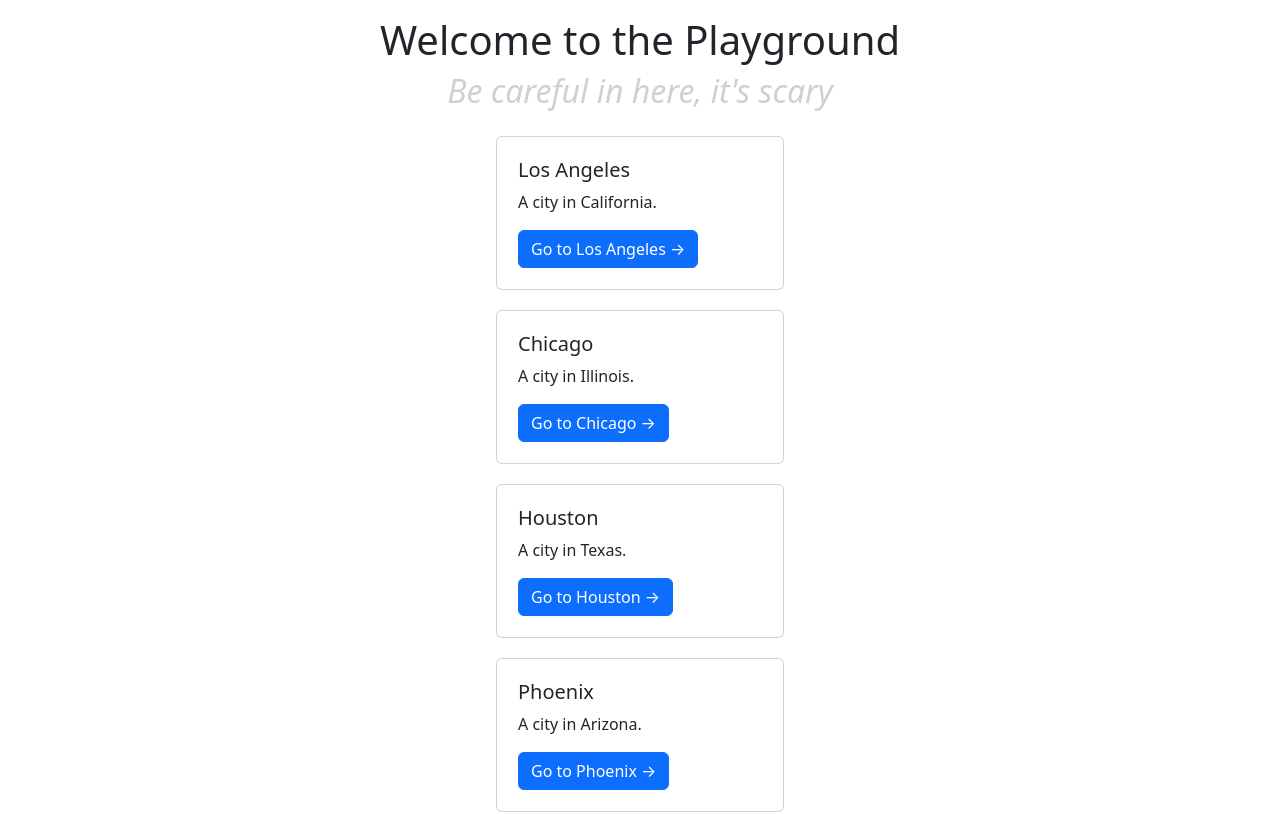
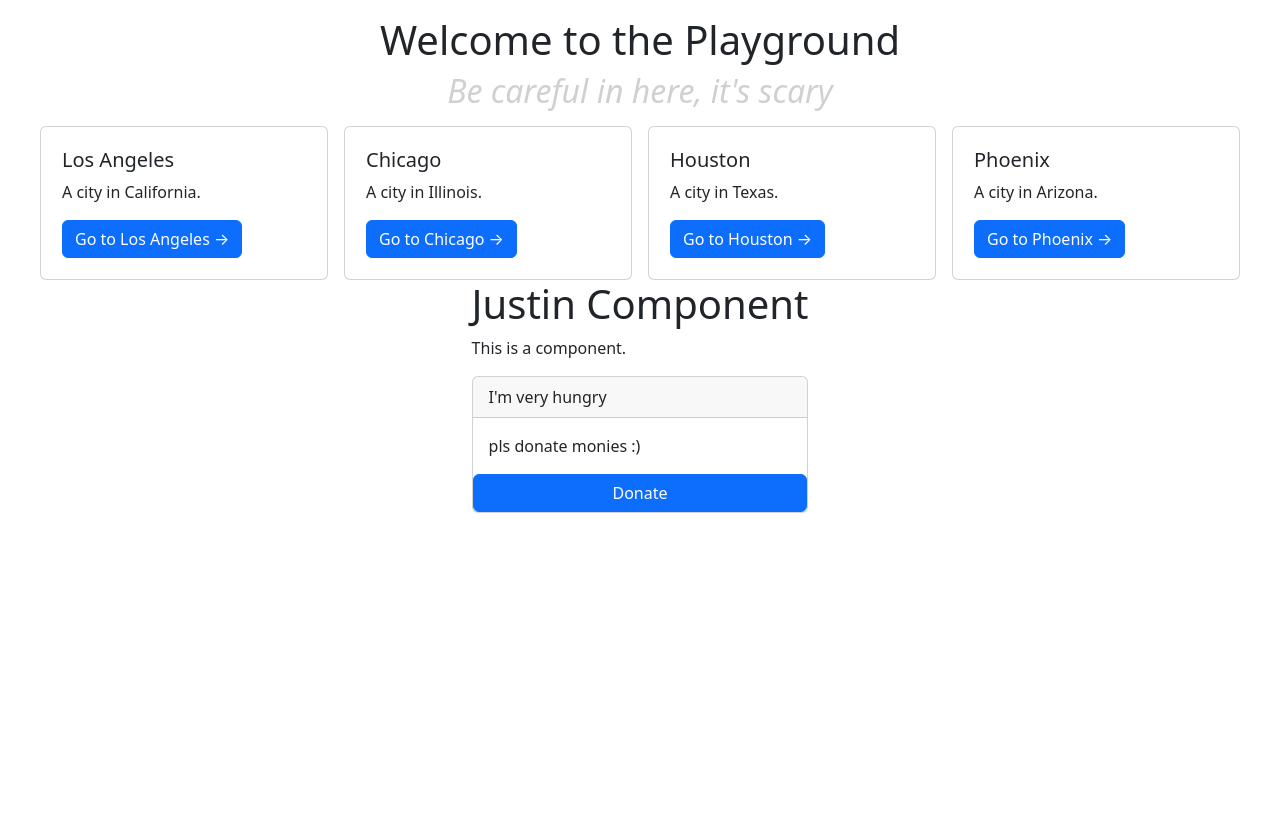
Before and after one commit to TheD4nM4n/react-testing, a React (Vite) app: page / in a window 1280 px wide. Shown: the top 814 px of the page. Built offline with nearby package versions, Linux system fonts and the light colour scheme.

Commit message:
Automatic scalable card container

```diff
--- a/src/components/CardExample.tsx
+++ b/src/components/CardExample.tsx
@@ -14,13 +14,18 @@ function CardExample() {
 
   return (
     <>
+    <div style={
+        {display: 'flex',
+        flexDirection: 'row',
+          flexWrap: 'wrap',
+          justifyContent: 'center',
+          gap: '16px'}}>
         {places.map((place, index) => (
-        <div className="card" style={{
-            width: '18rem',
-            padding: '5px',
-            margin: '10px' }}
+            <div className="card"
+                style={
+                    {width: '18rem',
+                    padding: '5px'}}
                 key={index}>
-
                 <div className="card-body">
                     <h5 className="card-title">{place.name}</h5>
                     <p className="card-text">
@@ -29,6 +34,7 @@ function CardExample() {
                 <a href="https://google.com" className="btn btn-primary">Go to {place.name} →</a>
                 </div>
             </div>))}
+    </div>
     </>
   );
 }
--- a/src/components/Center.tsx
+++ b/src/components/Center.tsx
@@ -1,4 +1,4 @@
-function Center(props: any){
+function Center(props: React.PropsWithChildren){
     return (
         <div style={{
             display: 'flex',
--- a/src/components/ListGroup.tsx
+++ b/src/components/ListGroup.tsx
@@ -16,7 +16,7 @@ function ListGroup() {
                         ? "list-group-item active"
                         : "list-group-item"}
                     key={item}
-                    onClick={(e) => setSelectedIndex(index)}
+                    onClick={() => setSelectedIndex(index)}
                 >
                     {item}
                 </li>)
```
Lines whose indentation alone changed are shown as unchanged.
